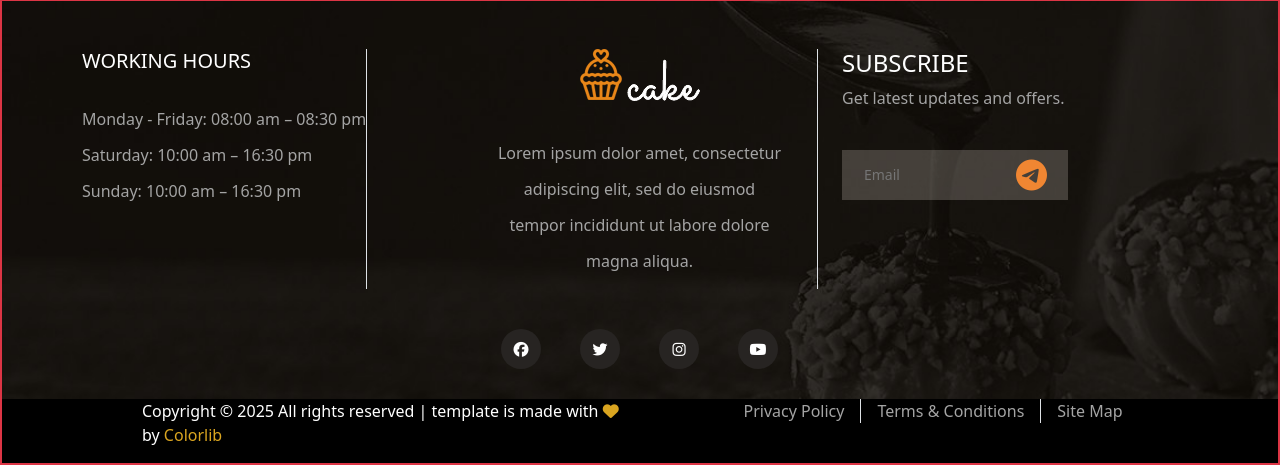
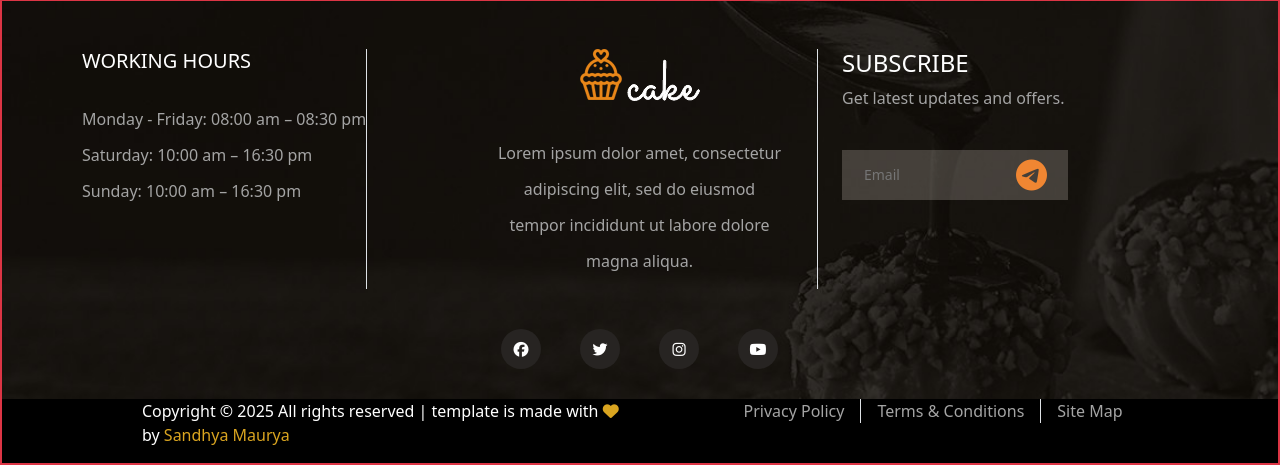
Before and after one commit to Sandhya-Maurya-16/CupeCake-Project, a PHP site: page /index.php in a window 1280 px wide. Shown: the part 5197-5662 px from the top of the page. Run offline with PHP 8.4, Linux system fonts and the light colour scheme; some web fonts are replaced.

Commit message:
new footer update

```diff
--- a/footer.php
+++ b/footer.php
@@ -47,7 +47,7 @@
                     <p class="copyright">
                         Copyright &copy; 2025 All rights reserved |
                         template is made with <i class="fa fa-heart" aria-hidden="true"></i> by <a href="#"
-                            target="_blank">Colorlib</a>
+                            target="_blank">Sandhya Maurya</a>
                     </p>
                 </div>
                 <div class="col-lg-6 col-md-12 col-sm-12">
```
